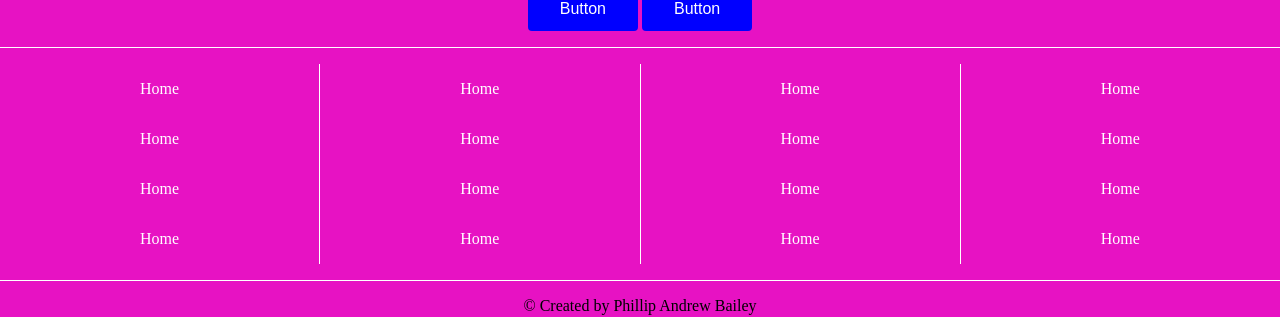
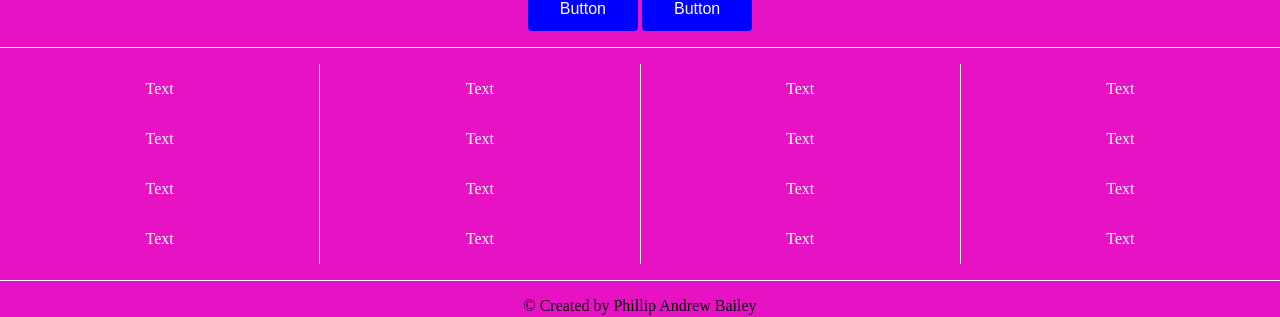
Before and after one commit to gurime/HTMLTemp, a plain HTML site: page html_template/Contact.html in a window 1280 px wide. Shown: the part 883-1200 px from the top of the page. Drawn offline with Linux system fonts and the light colour scheme.

Commit message:
Update Contact.html

```diff
--- a/html_template/Contact.html
+++ b/html_template/Contact.html
@@ -52,31 +52,31 @@
 
 <div class="footer-box">
 <ul class="footer-navlinks" >
-<li><a href="#!">Home</a></li>
-<li><a href="#!">Home</a></li>
-<li><a href="#!">Home</a></li>
-<li><a href="#!">Home</a></li>
+<li><a href="#!">Text</a></li>
+<li><a href="#!">Text</a></li>
+<li><a href="#!">Text</a></li>
+<li><a href="#!">Text</a></li>
 </ul>
 
 <ul class="footer-navlinks">
-<li><a href="#!">Home</a></li>
-<li><a href="#!">Home</a></li>
-<li><a href="#!">Home</a></li>
-<li><a href="#!">Home</a></li>
+<li><a href="#!">Text</a></li>
+<li><a href="#!">Text</a></li>
+<li><a href="#!">Text</a></li>
+<li><a href="#!">Text</a></li>
 </ul>
 
 <ul class="footer-navlinks">
-<li><a href="#!">Home</a></li>
-<li><a href="#!">Home</a></li>
-<li><a href="#!">Home</a></li>
-<li><a href="#!">Home</a></li>
+<li><a href="#!">Text</a></li>
+<li><a href="#!">Text</a></li>
+<li><a href="#!">Text</a></li>
+<li><a href="#!">Text</a></li>
 </ul>
 
 <ul class="footer-navlinks" style="border-right: none;">
-<li><a href="#!">Home</a></li>
-<li><a href="#!">Home</a></li>
-<li><a href="#!">Home</a></li>
-<li><a href="#!">Home</a></li>
+<li><a href="#!">Text</a></li>
+<li><a href="#!">Text</a></li>
+<li><a href="#!">Text</a></li>
+<li><a href="#!">Text</a></li>
 </ul>
 </div>
 
```
